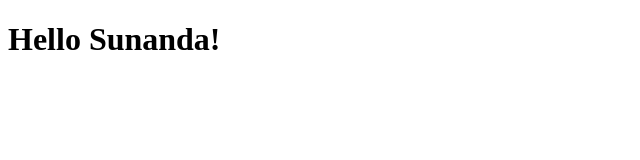
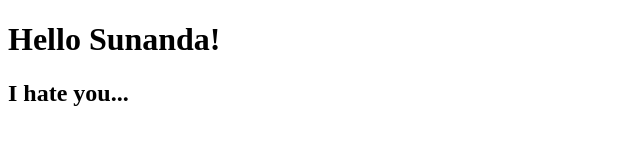
Before and after one commit to sanjoyghoshsanju/resume, a plain HTML site: page index.html in a window 1280 px wide. Shown: the whole page, without its empty margins (0-640 px from the left). Drawn offline with Linux system fonts and the light colour scheme.

Commit message:
Update index.html

```diff
--- a/index.html
+++ b/index.html
@@ -7,7 +7,7 @@
 <body>
 
 	<h1>Hello Sunanda!</h1>
-	<h2 hate you...</h2>
+	<h2>I hate you...</h2>
 
 </body>
 </html>
```
